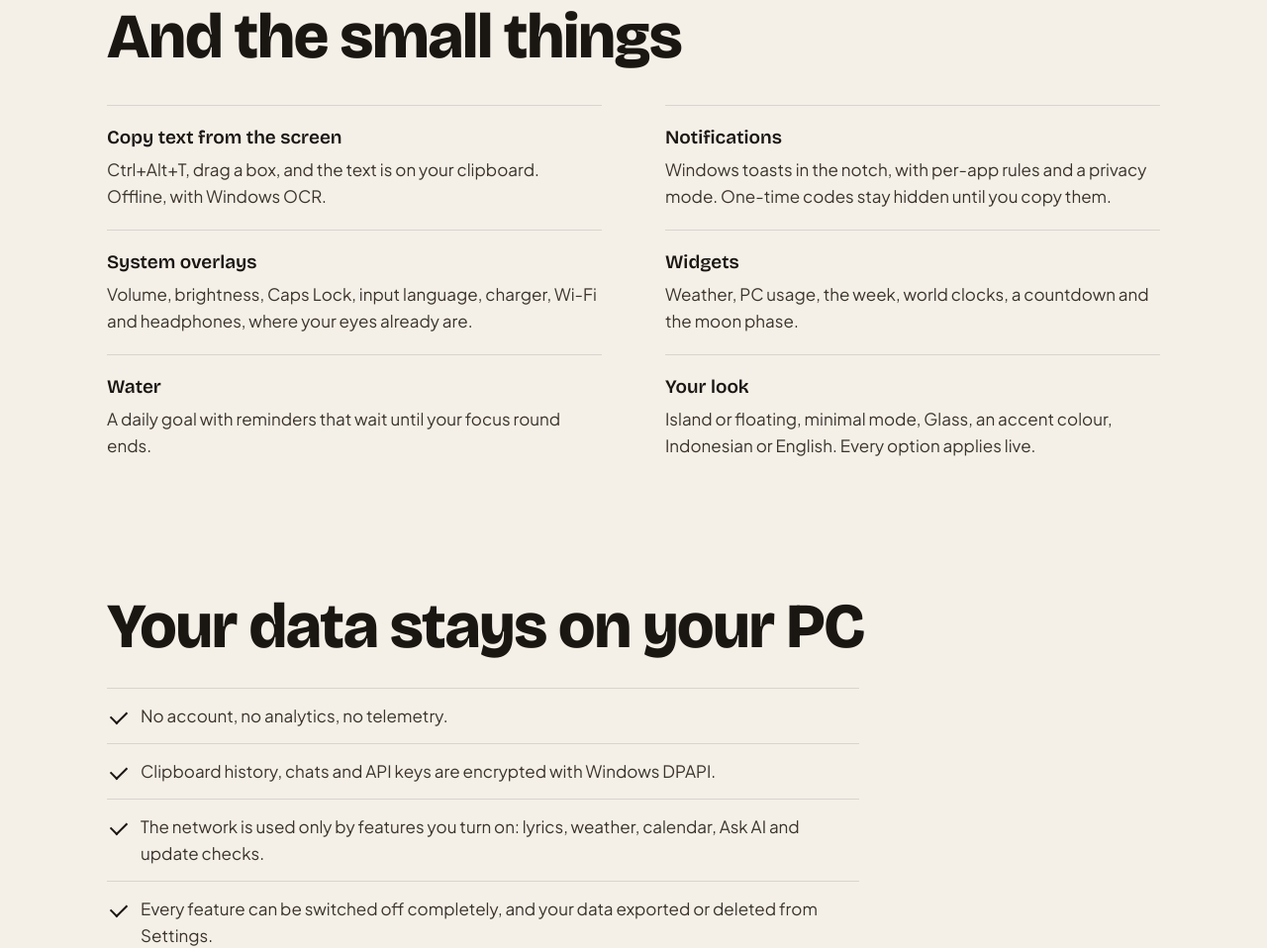
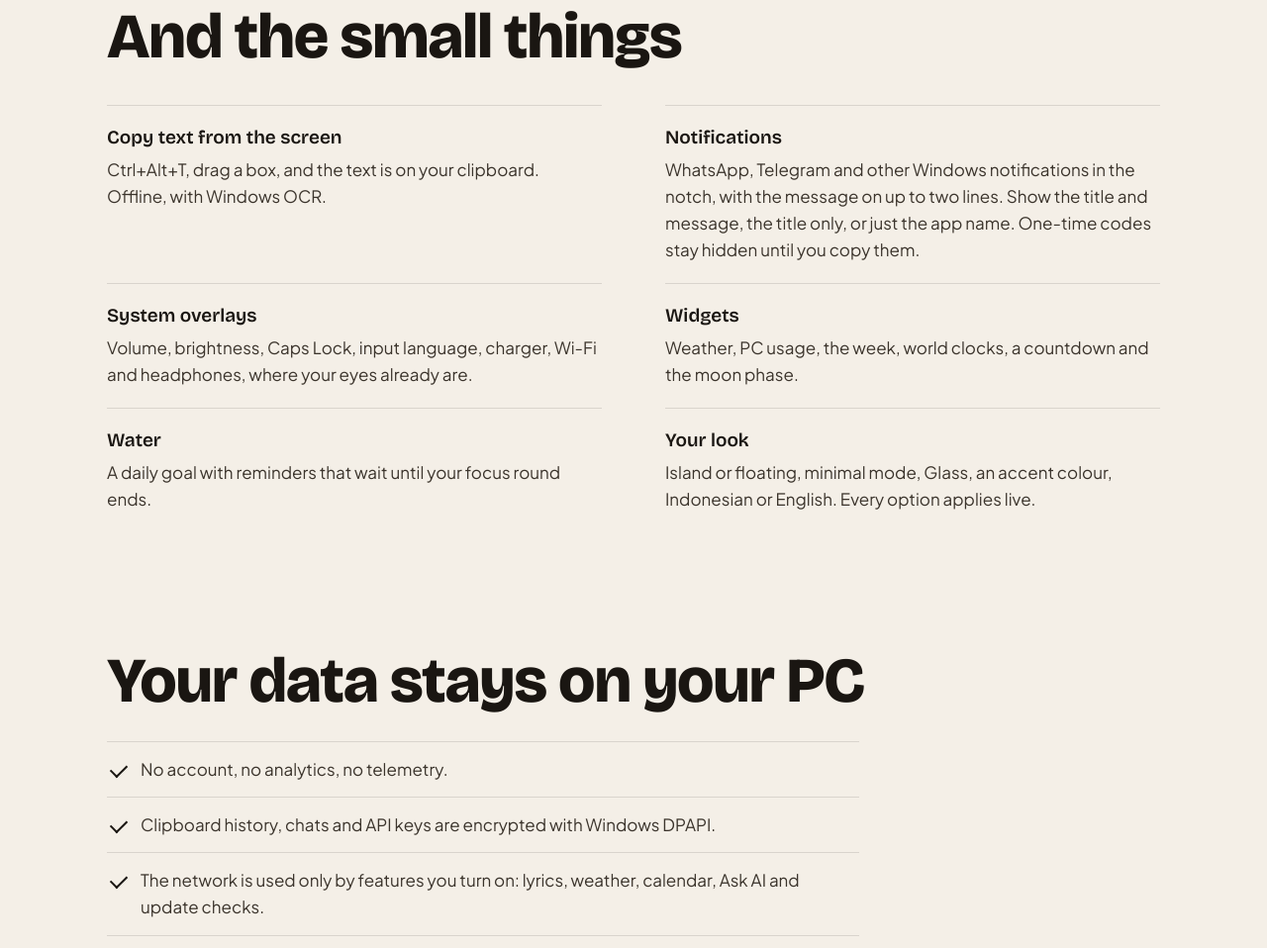
Before and after one commit to nuppi-notch/nuppi-notch.github.io, a plain HTML site: page index.html in a window 1280 px wide. Shown: the part 5560-6518 px from the top of the page at 99% size. Drawn offline with nearby package versions, Linux system fonts and the light colour scheme.

Commit message:
site: notifications copy

```diff
--- a/index.html
+++ b/index.html
@@ -187,7 +187,7 @@
       <h2 id="more-title" data-i18n="more.title">And the small things</h2>
       <dl class="more-list">
         <div><dt data-i18n="x.ocr.t">Copy text from the screen</dt><dd data-i18n="x.ocr">Ctrl+Alt+T, drag a box, and the text is on your clipboard. Offline, with Windows OCR.</dd></div>
-        <div><dt data-i18n="x.notif.t">Notifications</dt><dd data-i18n="x.notif">Windows toasts in the notch, with per-app rules and a privacy mode. One-time codes stay hidden until you copy them.</dd></div>
+        <div><dt data-i18n="x.notif.t">Notifications</dt><dd data-i18n="x.notif">WhatsApp, Telegram and other Windows notifications in the notch, with the message on up to two lines. Show the title and message, the title only, or just the app name. One-time codes stay hidden until you copy them.</dd></div>
         <div><dt data-i18n="x.over.t">System overlays</dt><dd data-i18n="x.over">Volume, brightness, Caps Lock, input language, charger, Wi-Fi and headphones, where your eyes already are.</dd></div>
         <div><dt data-i18n="x.wid.t">Widgets</dt><dd data-i18n="x.wid">Weather, PC usage, the week, world clocks, a countdown and the moon phase.</dd></div>
         <div><dt data-i18n="x.water.t">Water</dt><dd data-i18n="x.water">A daily goal with reminders that wait until your focus round ends.</dd></div>
--- a/main.js
+++ b/main.js
@@ -56,7 +56,7 @@
     "x.ocr.t": "Salin teks dari layar",
     "x.ocr": "Ctrl+Alt+T, tarik kotak, dan teksnya sudah di clipboard. Offline, dengan OCR Windows.",
     "x.notif.t": "Notifikasi",
-    "x.notif": "Notifikasi Windows tampil di notch, dengan aturan per aplikasi dan mode privasi. Kode sekali pakai tetap tersembunyi sampai kamu salin.",
+    "x.notif": "Notifikasi WhatsApp, Telegram, dan lainnya tampil di notch, dengan isi pesan sampai dua baris. Pilih tampilkan judul dan isi, judul saja, atau nama aplikasi saja. Kode sekali pakai tetap tersembunyi sampai kamu salin.",
     "x.over.t": "Overlay sistem",
     "x.over": "Volume, kecerahan, Caps Lock, bahasa input, charger, Wi-Fi, dan headphone, tampil di tempat matamu sudah melihat.",
     "x.wid.t": "Widget",
```
